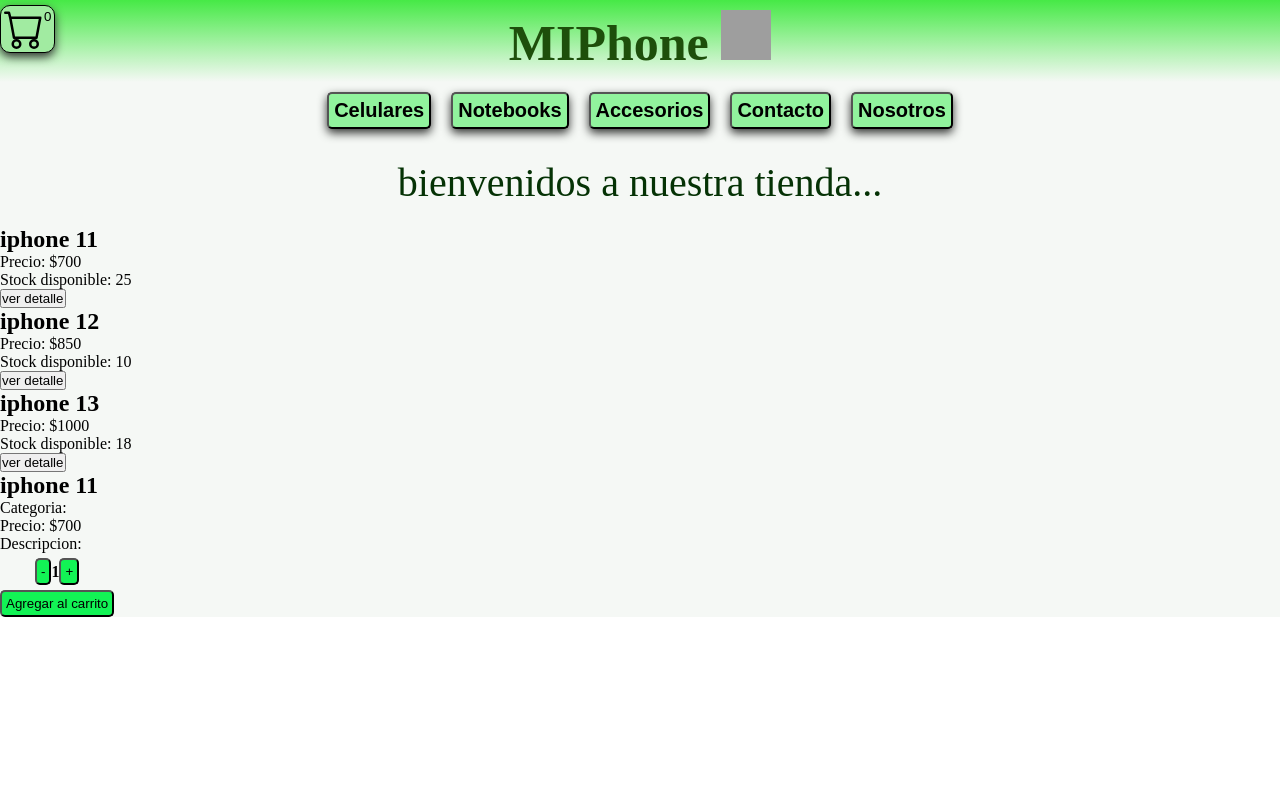
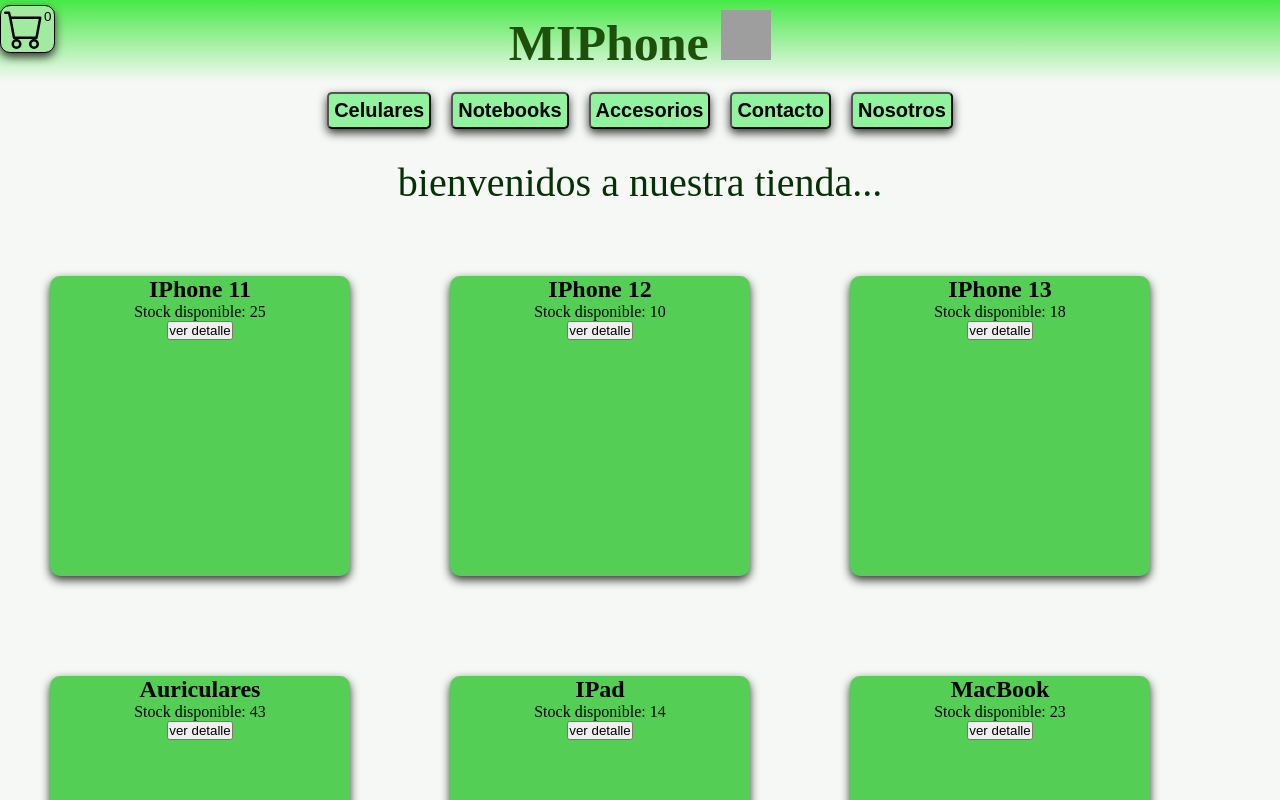
Before and after one commit to Mat14guirre/mi-Iphone, a React (Vite) app: page / in a window 1280 px wide. Shown: the top 800 px of the page. Built offline with nearby package versions, Linux system fonts and the light colour scheme; grey boxes are pictures that could not be loaded.

Commit message:
estilando tarjetas de productos, creando comp item, item detail y agregando datos para simular en mockdata

```diff
--- a/package.json
+++ b/package.json
@@ -11,7 +11,8 @@
   },
   "dependencies": {
     "react": "^18.3.1",
-    "react-dom": "^18.3.1"
+    "react-dom": "^18.3.1",
+    "react-router-dom": "^6.26.0"
   },
   "devDependencies": {
     "@types/react": "^18.3.3",
--- a/src/App.css
+++ b/src/App.css
@@ -77,3 +77,14 @@
   padding: 4px;
   border-radius: 5px;
 }
+
+ .CardItem{
+  display: inline-block;
+  text-align: center;
+  background-color: rgb(84, 206, 84);
+  width: 300px;
+  height: 300px;
+  margin: 50px;
+  border-radius: 10px;
+  box-shadow: 0 4px 10px rgb(51, 53, 51);
+ }
--- a/src/App.jsx
+++ b/src/App.jsx
@@ -1,14 +1,12 @@
 import './App.css';
 import Navbar from "./components/Navbar/Navbar.jsx";
 import ItemListConteiner from './components/ItemListConteiner/ItemListConteiner.jsx';
-import ItemDetailConteiner from './components/ItemDetailConteiner/ItemDetailConteiner.jsx'
 
 function App() {
   return (
     <>
     <Navbar />
     <ItemListConteiner greeting= {'bienvenidos a nuestra tienda...'} />
-    <ItemDetailConteiner/>
     </>
   );
 }
--- a/src/components/ItemDetail/ItemDetail.jsx
+++ b/src/components/ItemDetail/ItemDetail.jsx
@@ -1,7 +1,7 @@
 import ItemCount from "../ItemCount/ItemCount.jsx";
 
 // eslint-disable-next-line react/prop-types, no-unused-vars
-const ItemDetail= ({id,name,img,category,description,price,stock}) => {
+const ItemDetail= ({id,name,category,description,price,stock}) => {
     return(
         <>
          <article className="CardItem">
@@ -20,6 +20,9 @@
                 <p className="Info">
                     Descripcion: {description}
                 </p>
+                <p className="info">
+                    Stock= {stock}
+                </p>
             </section>
             <footer className="ItemFooter" >
             <ItemCount initial={1} stock={10} onAdd= { (qty) => console.log ("cantidad agregada",qty)}/>
--- a/src/components/ItemListConteiner/ItemList/Item/Item.jsx
+++ b/src/components/ItemListConteiner/ItemList/Item/Item.jsx
@@ -1,6 +1,6 @@
 /* eslint-disable no-undef */
 // eslint-disable-next-line react/prop-types, no-unused-vars
-const Item = ({id,name,price,stock}) => {
+const Item = ({id,name,price,stock,image}) => {
     return (
         <>
          <article className="CardItem">
@@ -10,9 +10,7 @@
                 </h2>
             </header>
             <section>
-                <p className="Price">
-                    Precio: ${price}
-                </p>
+
                 <p className="Stock">
                     Stock disponible: {stock}
                 </p>
--- a/src/mock/mockData.js
+++ b/src/mock/mockData.js
@@ -1,21 +1,51 @@
 const products = [
     {
         id:'1',
-        name: 'iphone 11',
+        name: 'IPhone 11',
+        description:'descripcion del iphone 11',
+        category:'celulares',
         price: '700',
         stock:'25'
     },
     {
         id:'2',
-        name:'iphone 12',
+        name:'IPhone 12',
+        description:'descripcion del iphone 12',
+        category:'celulares',
         price: '850',
         stock: '10'
     },
     {
         id:'3',
-        name:'iphone 13',
+        name:'IPhone 13',
+        description:'descripcion del iphone 13',
+        category:'celulares',
         price: '1000',
         stock:'18'
+    },
+    {
+        id:'4',
+        name:'Auriculares',
+        description:'descripcion de auriculares',
+        category:'accesorios',
+        price: '150',
+        stock: '43'
+    },
+    {
+        id:'5',
+        name:'IPad',
+        description:'descripcion del ipad',
+        category:'tablets',
+        price: '1000',
+        stock:'14'
+    },
+    {
+        id:'6',
+        name: 'MacBook',
+        description:'descripcion de la Macbook',
+        category:'notebooks',
+        price: '1900',
+        stock:'23'
     }
 ]
 
```
Also changed, not shown: 1 other file (tests, documents, lock files or other folders).
